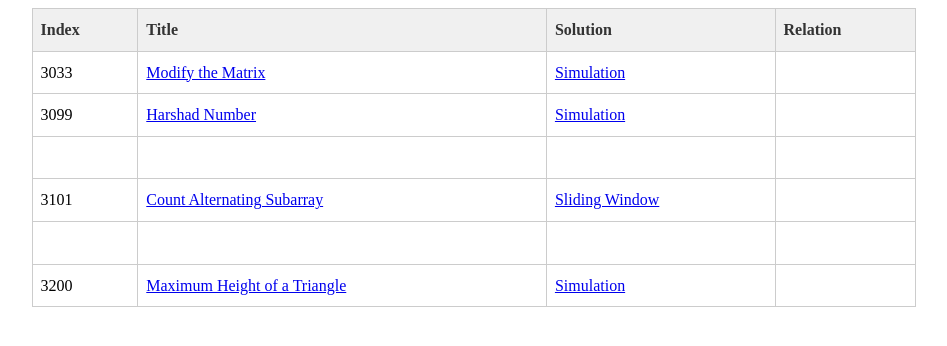
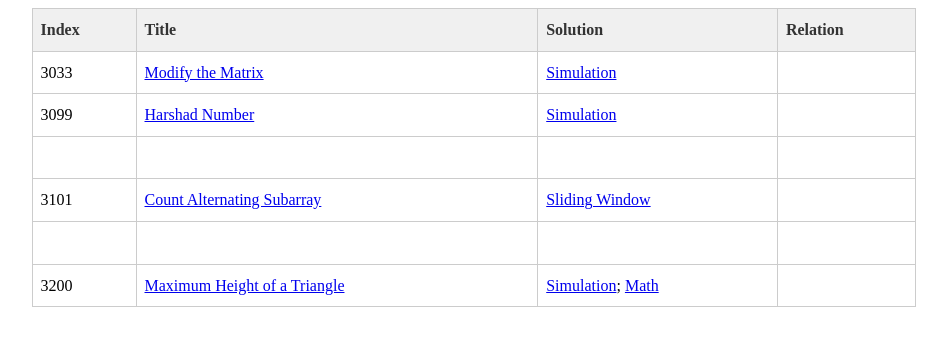
Before and after one commit to Dean-98543/dean-98543.github.io, a Jekyll site: the page built from docs/markdown/leetcode.md, in a window 1280 px wide. Shown: the top 346 px of the page, without its empty margins (166-1113 px from the left). Built offline with Jekyll 4.4.1, drawn with Linux system fonts in a browser that asks for light colours.

Commit message:
Add LC 3200 Solution: Math [Sum of Arthmetic Sequence].

```diff
--- a/docs/markdown/leetcode.md
+++ b/docs/markdown/leetcode.md
@@ -13,4 +13,4 @@ layout: markdown
 |       |                                                              |                                                              |          |
 | 3101  | [Count Alternating Subarray](https://leetcode.cn/problems/count-alternating-subarrays/description/) | [Sliding Window](../code.html?file=LC3101_Count_Alternating_Subarrays_S1_Sliding_Window.py) |          |
 |       |                                                              |                                                              |          |
-| 3200  | [Maximum Height of a Triangle](https://leetcode.cn/problems/maximum-height-of-a-triangle/description/) | [Simulation](../code.html?file=LC3200_Maximum_Height_of_a_Triangle_S1_Simulation.py) |          |
+| 3200  | [Maximum Height of a Triangle](https://leetcode.cn/problems/maximum-height-of-a-triangle/description/) | [Simulation](../code.html?file=LC3200_Maximum_Height_of_a_Triangle_S1_Simulation.py); [Math](../code.html?file=LC3200_Maximum_Height_of_a_Triangle_S2_Math.py) |          |
```
Also changed, not shown: 5 other files.
